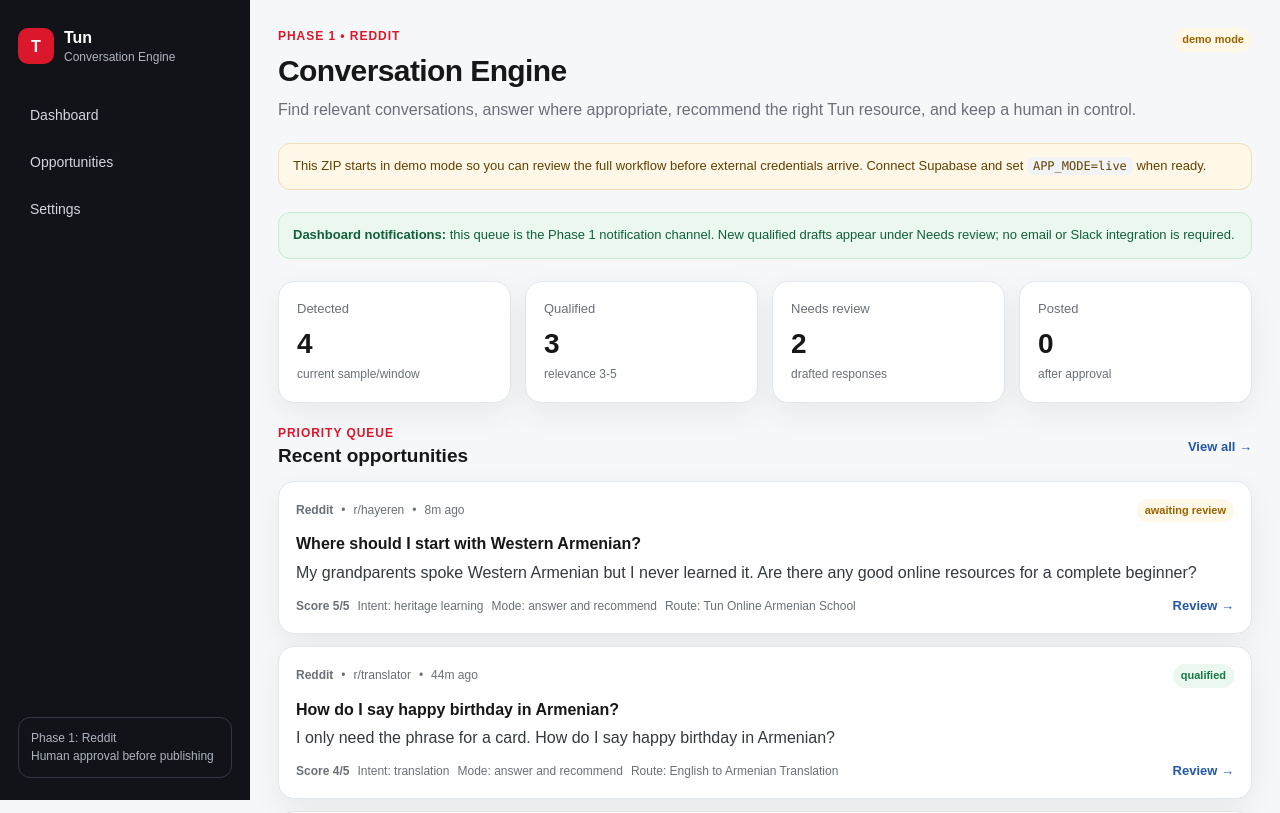
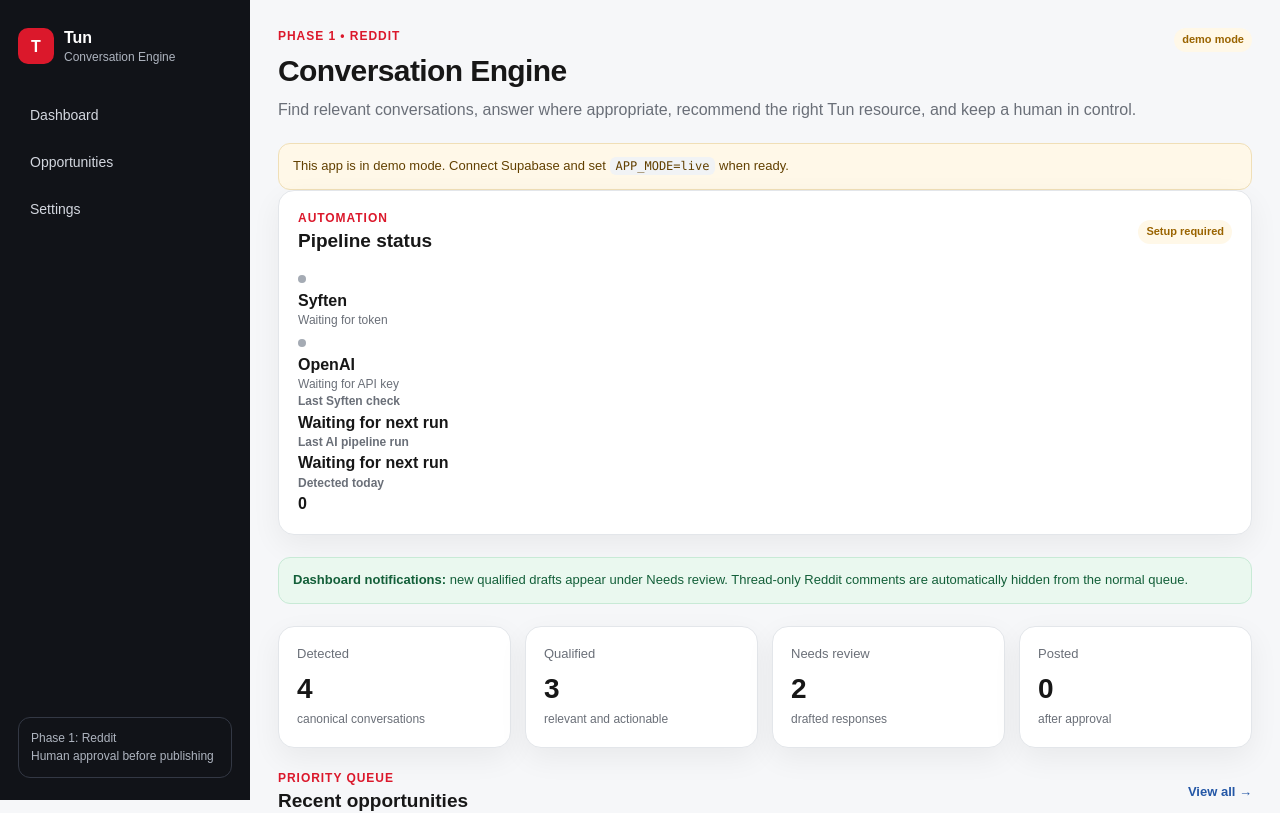
Before and after one commit to elleynote/tun-conversation-engine, a Next.js app: page /dashboard in a window 1280 px wide. Shown: the top 813 px of the page. Built offline with nearby package versions, Linux system fonts and the light colour scheme; no server answers.

Commit message:
Add automation health panel to dashboard

```diff
--- a/app/dashboard/page.tsx
+++ b/app/dashboard/page.tsx
@@ -2,16 +2,20 @@
 import { AppShell } from "@/components/app-shell";
 import { OpportunityCard } from "@/components/opportunity-card";
 import { StatCard } from "@/components/stat-card";
-import { listOpportunities } from "@/lib/repository";
+import { getAutomationStatus, listOpportunities } from "@/lib/repository";
 import { connectionStatus } from "@/lib/runtime";
+import { relativeTime } from "@/lib/utils";
 
 export const dynamic = "force-dynamic";
 
 export default async function DashboardPage() {
-  const opportunities = await listOpportunities();
+  const [opportunities, automation] = await Promise.all([
+    listOpportunities(),
+    getAutomationStatus(),
+  ]);
   const status = connectionStatus();
   const pending = opportunities.filter((x) => ["drafted", "awaiting_review"].includes(x.status)).length;
-  const qualified = opportunities.filter((x) => (x.classification?.relevance_score ?? 0) >= 3).length;
+  const qualified = opportunities.filter((x) => (x.classification?.relevance_score ?? 0) >= 3 && x.status !== "ignored").length;
   const posted = opportunities.filter((x) => x.status === "posted").length;
 
   return (
@@ -20,17 +24,39 @@
         <div><div className="eyebrow">Phase 1 • Reddit</div><h1>Conversation Engine</h1><div className="muted">Find relevant conversations, answer where appropriate, recommend the right Tun resource, and keep a human in control.</div></div>
         <span className={`badge ${status.mode === "live" ? "green" : "amber"}`}>{status.mode} mode</span>
       </div>
-      {status.mode === "demo" ? <div className="notice">This ZIP starts in demo mode so you can review the full workflow before external credentials arrive. Connect Supabase and set <span className="code">APP_MODE=live</span> when ready.</div> : null}
-      <div className="success-note section"><strong>Dashboard notifications:</strong> this queue is the Phase 1 notification channel. New qualified drafts appear under Needs review; no email or Slack integration is required.</div>
+
+      {status.mode === "demo" ? <div className="notice">This app is in demo mode. Connect Supabase and set <span className="code">APP_MODE=live</span> when ready.</div> : null}
+
+      <section className="card panel automation-panel">
+        <div className="section-head">
+          <div><div className="eyebrow">Automation</div><h2>Pipeline status</h2></div>
+          <span className={`badge ${automation.syftenConnected && automation.openAIConnected ? "green" : "amber"}`}>
+            {automation.syftenConnected && automation.openAIConnected ? "Running" : "Setup required"}
+          </span>
+        </div>
+        <div className="automation-grid">
+          <div className="automation-item"><span className={`status-dot ${automation.syftenConnected ? "on" : ""}`} /><div><strong>Syften</strong><div className="small muted">{automation.syftenConnected ? "Connected" : "Waiting for token"}</div></div></div>
+          <div className="automation-item"><span className={`status-dot ${automation.openAIConnected ? "on" : ""}`} /><div><strong>OpenAI</strong><div className="small muted">{automation.openAIConnected ? "Connected" : "Waiting for API key"}</div></div></div>
+          <div className="automation-item"><div><div className="label">Last Syften check</div><strong>{automation.lastSyftenCheck ? relativeTime(automation.lastSyftenCheck) : "Waiting for next run"}</strong></div></div>
+          <div className="automation-item"><div><div className="label">Last AI pipeline run</div><strong>{automation.lastPipelineRun ? relativeTime(automation.lastPipelineRun) : "Waiting for next run"}</strong></div></div>
+          <div className="automation-item"><div><div className="label">Detected today</div><strong>{automation.newToday}</strong></div></div>
+        </div>
+      </section>
+
+      <div className="success-note section"><strong>Dashboard notifications:</strong> new qualified drafts appear under Needs review. Thread-only Reddit comments are automatically hidden from the normal queue.</div>
+
       <div className="grid-stats section">
-        <StatCard label="Detected" value={opportunities.length} hint="current sample/window" />
-        <StatCard label="Qualified" value={qualified} hint="relevance 3-5" />
+        <StatCard label="Detected" value={opportunities.length} hint="canonical conversations" />
+        <StatCard label="Qualified" value={qualified} hint="relevant and actionable" />
         <StatCard label="Needs review" value={pending} hint="drafted responses" />
         <StatCard label="Posted" value={posted} hint="after approval" />
       </div>
+
       <section className="section">
         <div className="section-head"><div><div className="eyebrow">Priority queue</div><h2>Recent opportunities</h2></div><Link className="link" href="/opportunities">View all →</Link></div>
-        <div className="list">{opportunities.slice(0, 4).map((o) => <OpportunityCard key={o.id} opportunity={o} />)}</div>
+        <div className="list">
+          {opportunities.length ? opportunities.slice(0, 5).map((o) => <OpportunityCard key={o.id} opportunity={o} />) : <div className="card empty-state">No conversations in the queue yet. Automation is monitoring for new matches.</div>}
+        </div>
       </section>
     </AppShell>
   );
```
